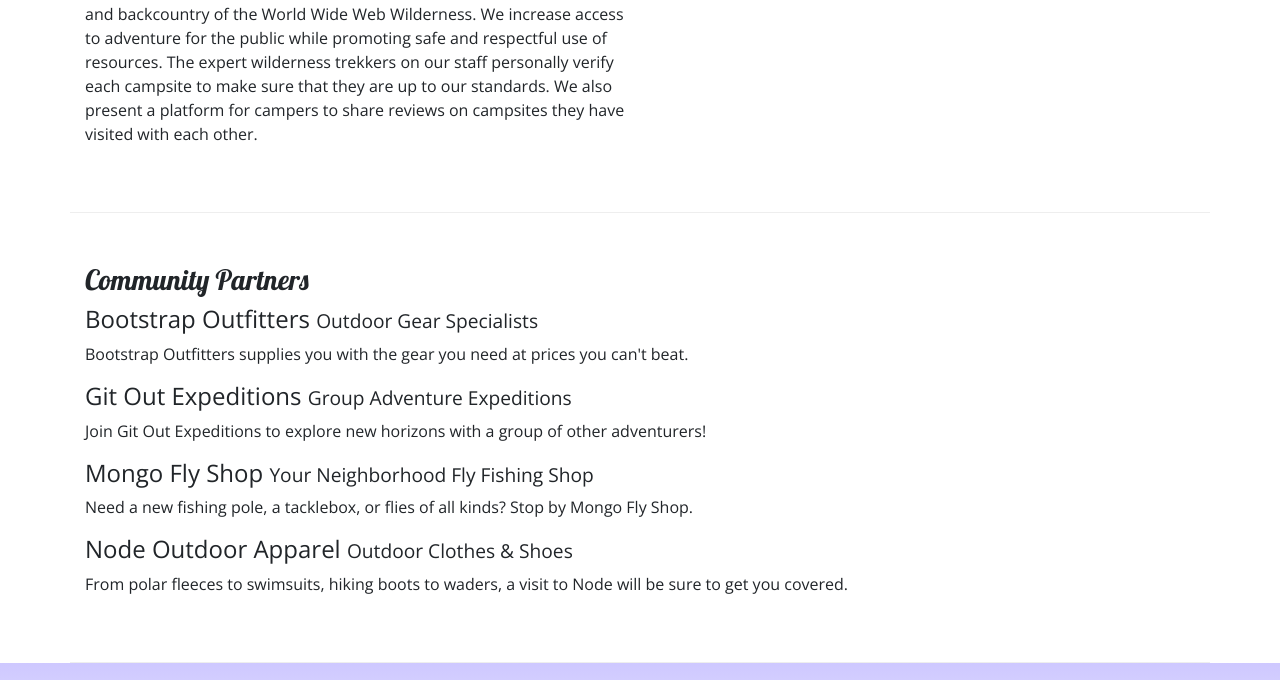
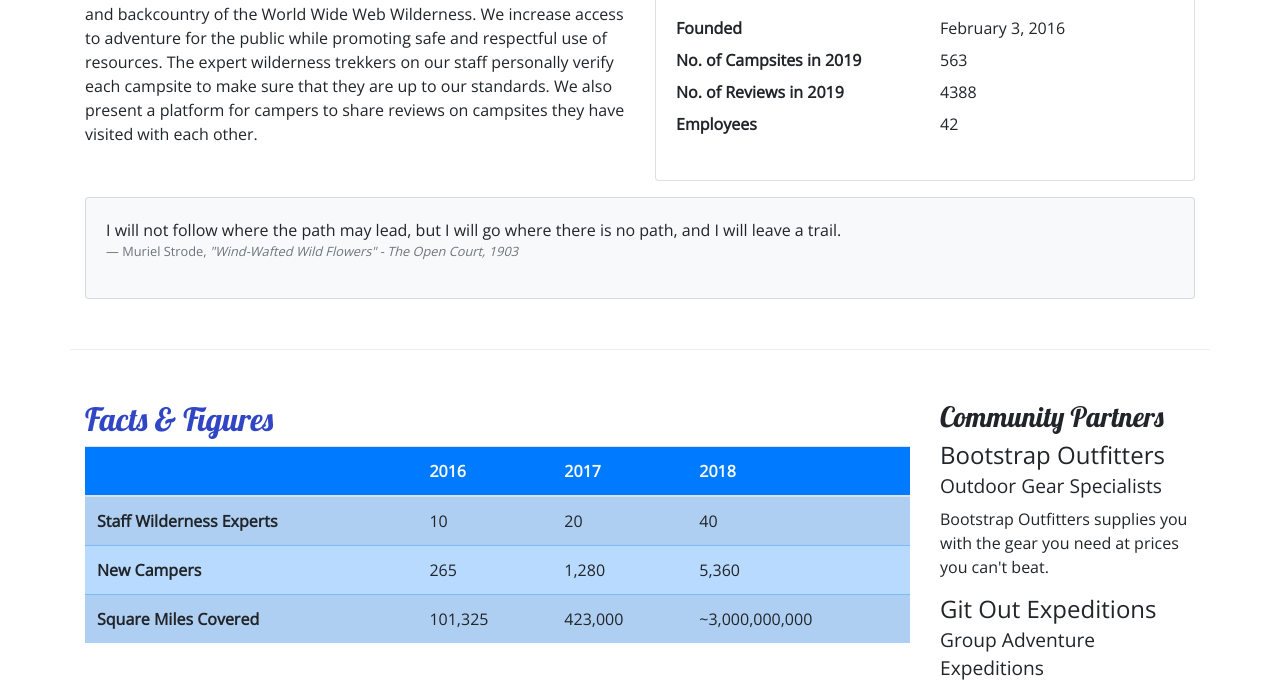
Before and after one commit to chafin123/nucampsite-boostrap-project, a website: page aboutus.html in a window 1280 px wide. Shown: the part 467-1147 px from the top of the page. Drawn offline with nearby package versions, Linux system fonts and the light colour scheme.

Commit message:
Tables and Cards

```diff
--- a/aboutus.html
+++ b/aboutus.html
@@ -63,9 +63,73 @@
                 <h3>Our Mission</h3>
                 <p>We present a curated database of the best campsites in the vast woods and backcountry of the World Wide Web Wilderness. We increase access to adventure for the public while promoting safe and respectful use of resources. The expert wilderness trekkers on our staff personally verify each campsite to make sure that they are up to our standards. We also present a platform for campers to share reviews on campsites they have visited with each other.</p>
             </div>
+            <div class="col-sm-6">
+                <div class="card">
+                    <h3 class="card-header bg-primary text-white">Facts At a Glance</h3>
+                    <div class="card-body">
+                        <dl class="row">
+                            <dt class="col-6">Founded</dt>
+                            <dd class="col-6">February 3, 2016</dd>
+                            <dt class="col-6">No. of Campsites in 2019</dt>
+                            <dd class="col-6">563</dd>
+                            <dt class="col-6">No. of Reviews in 2019</dt>
+                            <dd class="col-6">4388</dd>
+                            <dt class="col-6">Employees</dt>
+                            <dd class="col-6">42</dd>
+                        </dl>
+                    </div>
+                </div>
+            </div>
+            <div class="col">
+                <div class="card bg-light mt-3">
+                    <blockquote class="card-body">
+                        <p class="mb-0">I will not follow where the path may lead, but I will go where there is no path, and I will leave a trail.</p>
+                        <footer class="blockquote-footer">Muriel Strode,
+                            <cite title="Source Title">"Wind-Wafted Wild Flowers" -
+                                The Open Court, 1903
+                            </cite>
+                        </footer>
+                    </blockquote>
+                </div>
+            </div>
         </div>
 
         <div class="row row-content">
+            <div class="col-sm-9">
+                <h2>Facts &amp; Figures</h2>
+                <div class="table-responsive">
+                    <table class="table table-striped">
+                        <thead>
+                            <tr class="bg-primary text-light">
+                                <th></th>
+                                <th>2016</th>
+                                <th>2017</th>
+                                <th>2018</th>
+                            </tr>
+                        </thead>
+                        <tbody class="table-primary">
+                            <tr>
+                                <th>Staff Wilderness Experts</th>
+                                <td>10</td>
+                                <td>20</td>
+                                <td>40</td>
+                            </tr>
+                            <tr>
+                                <th>New Campers</th>
+                                <td>265</td>
+                                <td>1,280</td>
+                                <td>5,360</td>
+                            </tr>
+                            <tr>
+                                <th>Square Miles Covered</th>
+                                <td>101,325</td>
+                                <td>423,000</td>
+                                <td>~3,000,000,000</td>
+                            </tr>
+                        </tbody>
+                    </table>
+                </div>
+            </div>
             <div class="col">
                 <h3>Community Partners</h3>
                 <h4>Bootstrap Outfitters <small>Outdoor Gear Specialists</small></h4>
@@ -80,7 +144,7 @@
         </div>
     </div>
 
-    <footer>
+    <footer class=".site-footer">
         <div class="container">
             <div class="row">
                 <div class="col-4 col-sm-2 offset-1">
--- a/css/styles.css
+++ b/css/styles.css
@@ -12,7 +12,7 @@
 header h2 {
     color:#CEC8FF;
 }
-footer {
+.site-footer {
     background-image: linear-gradient(#CEC8FF, white);
     padding: 20px 0;
 }
```
